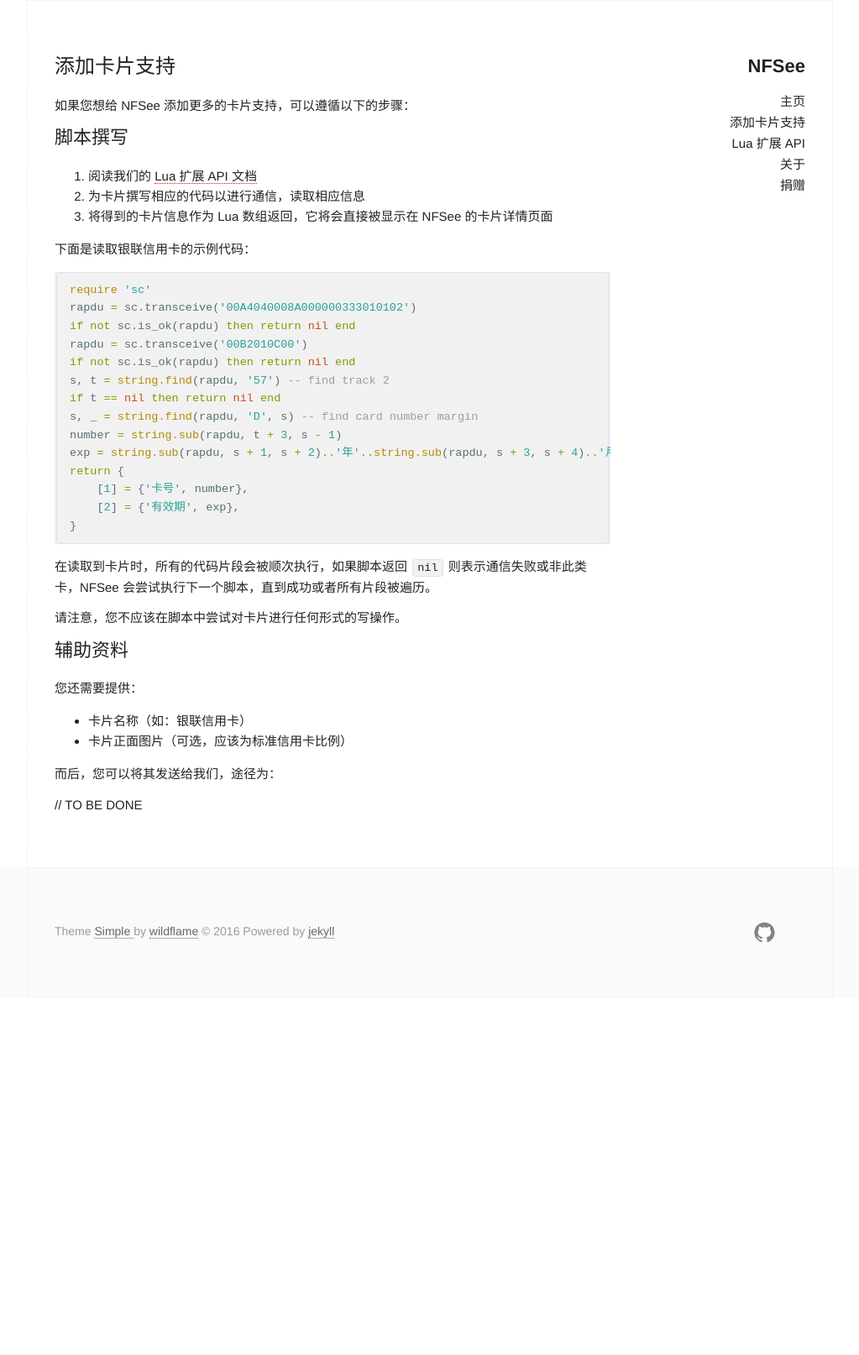
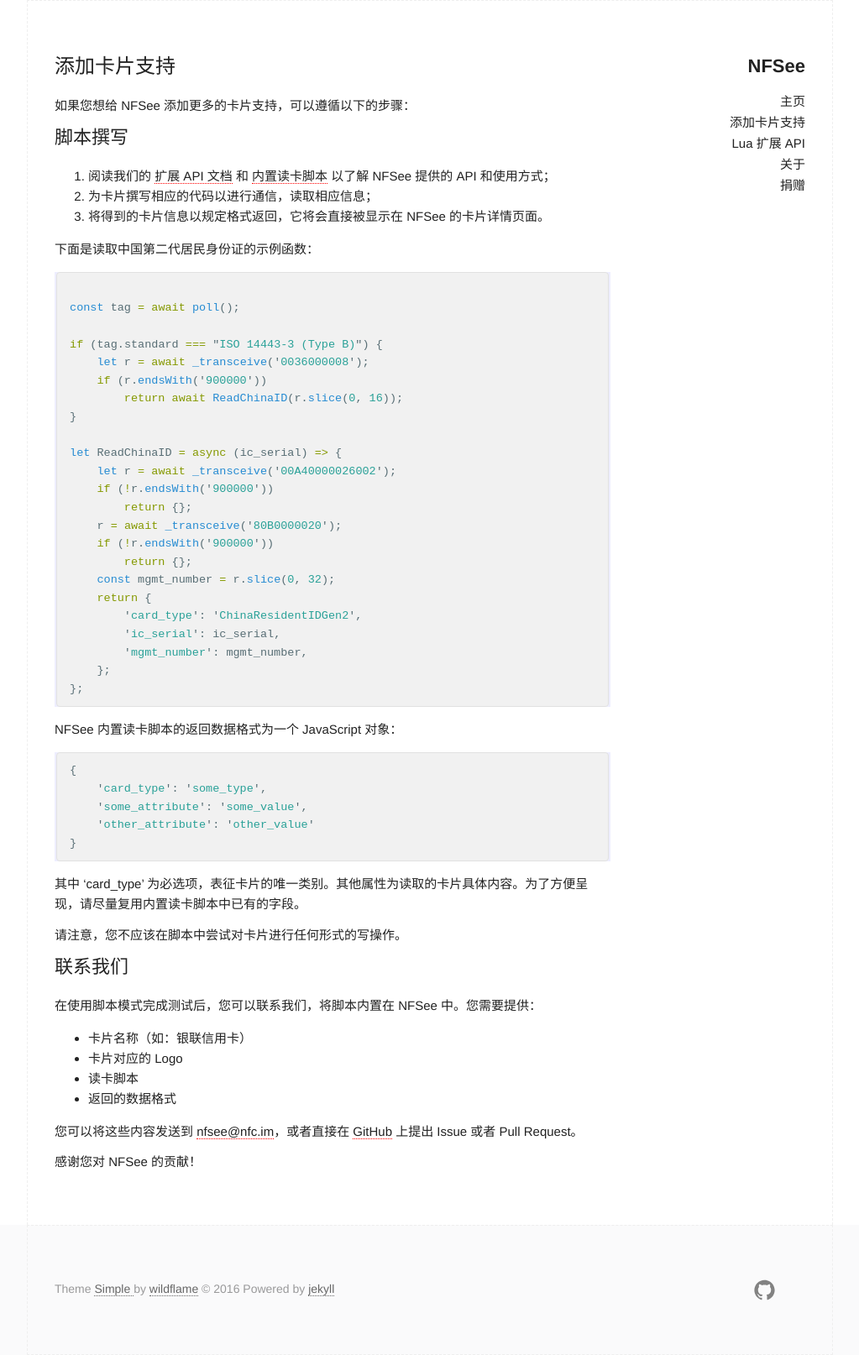
Before and after one commit to nfcim/nfsee-doc, a Jekyll site: the page built from add-card-support.md, in a window 1280 px wide. Shown: the whole page at 84% size, without its empty margins (128-1151 px from the left). Built offline with Jekyll 4.4.1, drawn with Linux system fonts in a browser that asks for light colours; before the commit the page ends 1188 px from its top, so only the background shows below that.

Commit message:
Update doc for new NFSee
Signed-off-by: Harry Chen <i@harrychen.xyz>

````diff
--- a/add-card-support.md
+++ b/add-card-support.md
@@ -8,40 +8,61 @@ permalink: /add-card-support/
 
 ## 脚本撰写
 
-1. 阅读我们的 [Lua 扩展 API 文档](/lua-extension/)
-2. 为卡片撰写相应的代码以进行通信，读取相应信息
-3. 将得到的卡片信息作为 Lua 数组返回，它将会直接被显示在 NFSee 的卡片详情页面
+1. 阅读我们的 [扩展 API 文档](/js-extension/) 和 [内置读卡脚本](https://github.com/nfcim/nfsee/blob/master/assets/read.js) 以了解 NFSee 提供的 API 和使用方式；
+2. 为卡片撰写相应的代码以进行通信，读取相应信息；
+3. 将得到的卡片信息以规定格式返回，它将会直接被显示在 NFSee 的卡片详情页面。
 
-下面是读取银联信用卡的示例代码：
+下面是读取中国第二代居民身份证的示例函数：
 
-```lua
-require 'sc'
-rapdu = sc.transceive('00A4040008A000000333010102')
-if not sc.is_ok(rapdu) then return nil end
-rapdu = sc.transceive('00B2010C00')
-if not sc.is_ok(rapdu) then return nil end
-s, t = string.find(rapdu, '57') -- find track 2
-if t == nil then return nil end
-s, _ = string.find(rapdu, 'D', s) -- find card number margin
-number = string.sub(rapdu, t + 3, s - 1)
-exp = string.sub(rapdu, s + 1, s + 2)..'年'..string.sub(rapdu, s + 3, s + 4)..'月'
-return {
-    [1] = {'卡号', number},
-    [2] = {'有效期', exp},
+```javascript
+
+const tag = await poll();
+
+if (tag.standard === "ISO 14443-3 (Type B)") {
+    let r = await _transceive('0036000008');
+    if (r.endsWith('900000'))
+        return await ReadChinaID(r.slice(0, 16));
+}
+
+let ReadChinaID = async (ic_serial) => {
+    let r = await _transceive('00A40000026002');
+    if (!r.endsWith('900000'))
+        return {};
+    r = await _transceive('80B0000020');
+    if (!r.endsWith('900000'))
+        return {};
+    const mgmt_number = r.slice(0, 32);
+    return {
+        'card_type': 'ChinaResidentIDGen2',
+        'ic_serial': ic_serial,
+        'mgmt_number': mgmt_number,
+    };
+};
+```
+
+NFSee 内置读卡脚本的返回数据格式为一个 JavaScript 对象：
+
+```javascript
+{
+    'card_type': 'some_type',
+    'some_attribute': 'some_value',
+    'other_attribute': 'other_value'
 }
 ```
 
-在读取到卡片时，所有的代码片段会被顺次执行，如果脚本返回 `nil` 则表示通信失败或非此类卡，NFSee 会尝试执行下一个脚本，直到成功或者所有片段被遍历。
+其中 'card_type' 为必选项，表征卡片的唯一类别。其他属性为读取的卡片具体内容。为了方便呈现，请尽量复用内置读卡脚本中已有的字段。
 
 请注意，您不应该在脚本中尝试对卡片进行任何形式的写操作。
 
-## 辅助资料
+## 联系我们
 
-您还需要提供：
+在使用脚本模式完成测试后，您可以联系我们，将脚本内置在 NFSee 中。您需要提供：
 
 - 卡片名称（如：银联信用卡）
-- 卡片正面图片（可选，应该为标准信用卡比例）
+- 卡片对应的 Logo
+- 读卡脚本
+- 返回的数据格式
 
-而后，您可以将其发送给我们，途径为：
+您可以将这些内容发送到 [nfsee@nfc.im](nfsee@nfc.im)，或者直接在 [GitHub](https://github.com/nfcim/nfsee) 上提出 Issue 或者 Pull Request。
 
-// TO BE DONE
+感谢您对 NFSee 的贡献！
````
Also changed, not shown: js-extension.md (added, +47 -0 lines), lua-extension.md (deleted, +0 -25 lines).
